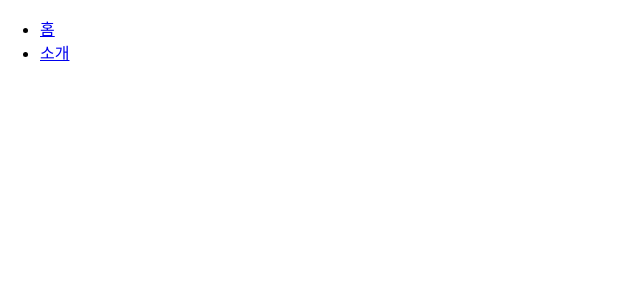
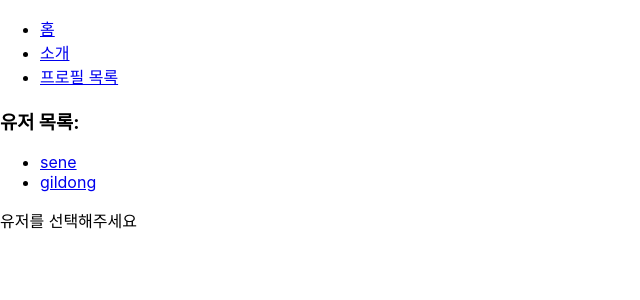
Before and after one commit to Sene68/react-self-training, a React (Create React App) app in the folder training-4/router-tutorial/: page /profiles in a window 1280 px wide. Before the commit this address had no page. Shown: the top 300 px of the page, without its empty margins (0-640 px from the left). Built offline with nearby package versions, Linux system fonts and the light colour scheme.

Commit message:
training4 - sub router  적용

```diff
--- a/training-4/router-tutorial/src/App.js
+++ b/training-4/router-tutorial/src/App.js
@@ -2,7 +2,7 @@ import React from 'react';
 import { Route, Routes, Link } from 'react-router-dom';
 import About from './About';
 import Home from './Home';
-import Profile from './Profile';
+import Profiles from './Profiles';
 
 const App = () => {
   return (
@@ -14,11 +14,14 @@ const App = () => {
         <li>
           <Link to="/about">소개</Link>
         </li>
+        <li>
+          <Link to="/profiles">프로필 목록</Link>
+        </li>
       </ul>
       <Routes>
         <Route path="/" element={<Home/>} />
         <Route path="/about" element={<About/>} />
-        <Route path="/profiles/:username" element={<Profile />} />
+        <Route path='/profiles/*' element={<Profiles/>} />
       </Routes>
     </div>
   );
--- /dev/null
+++ b/training-4/router-tutorial/src/Profiles.js
@@ -0,0 +1,26 @@
+import React from 'react';
+import { Link, Route, Routes } from 'react-router-dom';
+import Profile from './Profile';
+
+const Profiles = () => {
+  return (
+    <div>
+      <h3>유저 목록:</h3>
+      <ul>
+        <li>
+          <Link to="/profiles/sene">sene</Link>
+        </li>
+        <li>
+          <Link to="/profiles/gildong">gildong</Link>
+        </li>
+      </ul>
+      <Routes>
+        <Route path='/' element='유저를 선택해주세요' />
+        <Route path=':username' element={<Profile/>} />
+      </Routes>
+
+    </div>
+  );
+};
+
+export default Profiles;
```
